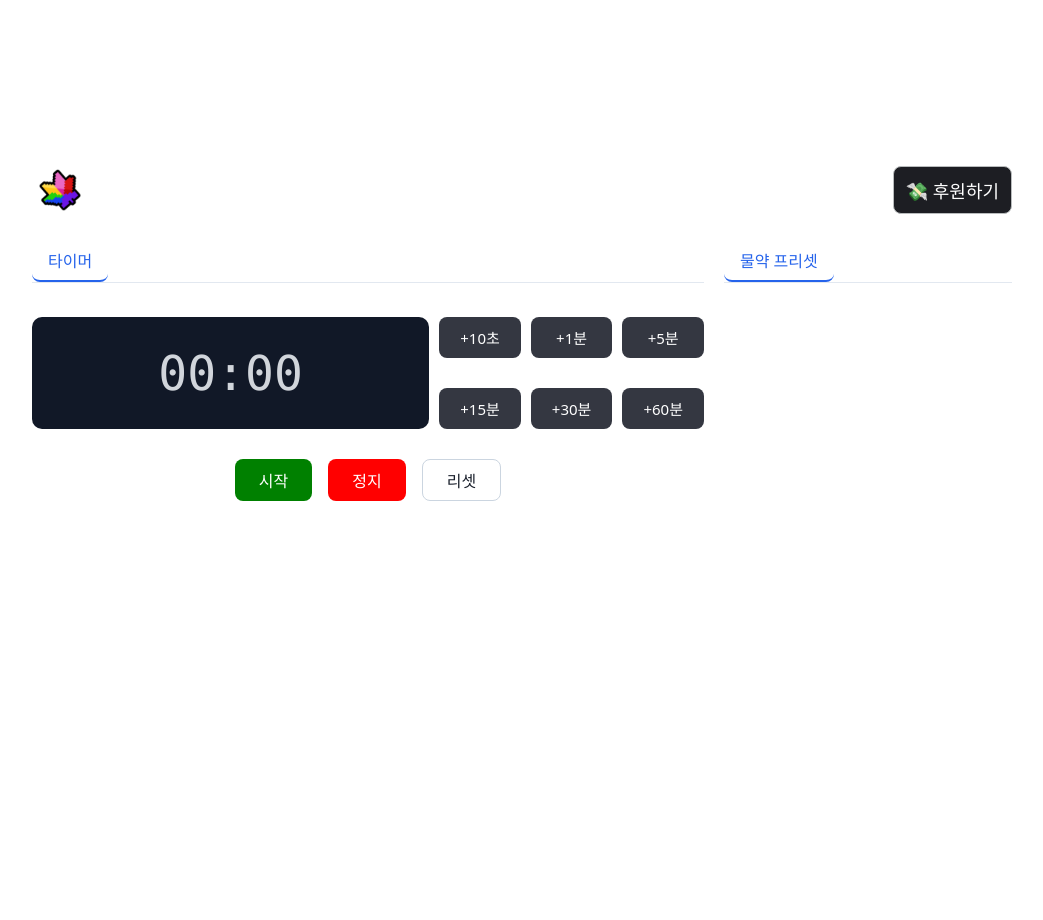
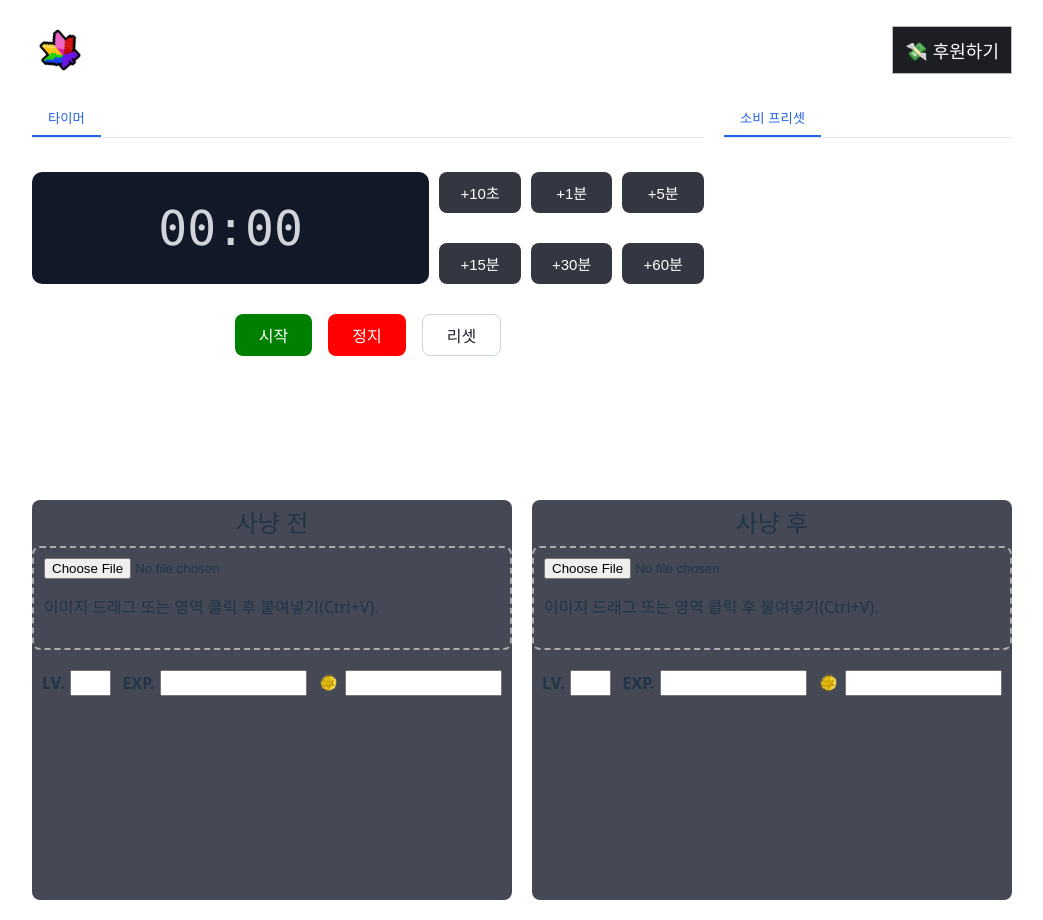
Before and after one commit to TaeTaeKim/malan-timer-fe, a Vue app: page / in a window 1280 px wide. Shown: the whole page, without its empty margins (118-1161 px from the left). Before the commit the page ends 800 px from the top, so only its background shows below. Built offline with nearby package versions, Linux system fonts and the light colour scheme.

Commit message:
<feat> : 사냥 전후 정보 입력 div 생성

```diff
--- /dev/null
+++ b/src/components/HuntInfo.vue
@@ -0,0 +1,118 @@
+<script setup lang="ts">
+import { ref } from 'vue';
+const imageUrl = ref<string | null>(null)
+
+function onFileChange(event: Event) {
+    const files = (event.target as HTMLInputElement).files
+    if (files && files[0]) {
+        imageUrl.value = URL.createObjectURL(files[0])
+    }
+}
+
+function onDrop(event: DragEvent) {
+    event.preventDefault()
+    if (event.dataTransfer && event.dataTransfer.files.length > 0) {
+        imageUrl.value = URL.createObjectURL(event.dataTransfer.files[0])
+    }
+}
+
+function onPaste(event: ClipboardEvent) {
+    const items = event.clipboardData?.items
+    if (items) {
+        for (const item of items) {
+            if (item.type.indexOf('image') !== -1) {
+                const file = item.getAsFile()
+                if (file) {
+                    imageUrl.value = URL.createObjectURL(file)
+                }
+            }
+        }
+    }
+}
+</script>
+
+<template>
+    <div class="image-dropbox" @drop="onDrop" @dragover.prevent @paste="onPaste" tabindex="0">
+        <input type="file" accept="image/*" @change="onFileChange" />
+        <p>이미지 드래그 또는 영역 클릭 후 붙여넣기(Ctrl+V).</p>
+    </div>
+    <div class="hunt-info">
+        <div class="level-exp-meso">
+            <div class="level info-element">
+                <span class="level-title">LV.</span>
+                <input type="number" class="level-input hunt-input" id="level">
+            </div>
+            <div class="exp info-element">
+                <span class="exp-title">EXP.</span>
+                <input type="number" class="exp-input hunt-input" id="exp">
+            </div>
+            <div class="meso info-element">
+                <img src="../assets/meso.png" alt="meso-icon" class="meso-icon" style="width: 22px; height: 22px;">
+                <input type="number" class="meso-input hunt-input" id="meso">
+            </div>
+        </div>
+    </div>
+
+</template>
+<style scoped>
+.hunt-info {
+    padding: 10px;
+}
+
+.image-dropbox {
+    display: flex;
+    flex-direction: column;
+    border: 2px dashed #aaa;
+    padding: 10px;
+    cursor: pointer;
+    height: 80px;
+    background: none;
+    margin-bottom: 10px;
+    border-radius: 8px;
+}
+
+.image-dropbox:focus {
+    outline: 2px solid #2563EB;
+}
+
+.level-exp-meso {
+    display: flex;
+    justify-content: space-between;
+}
+
+.info-element {
+    display: flex;
+    align-items: center;
+}
+
+.level {
+    width: 15%;
+}
+
+.exp,
+.meso {
+    width: 40%;
+}
+
+
+/* level, exp, meso input */
+.level-input {
+    margin-left: 5px;
+    width: 80%;
+    height: 20px;
+
+}
+
+.exp-input,
+.meso-input {
+    margin-left: 5px;
+    width: 100%;
+    height: 20px;
+}
+
+/* level exp title font */
+.level-title,
+.exp-title {
+    font-weight: 900;
+}
+</style>
--- a/src/components/Preset.vue
+++ b/src/components/Preset.vue
@@ -7,7 +7,7 @@ const activeTab: Ref<'preset' | 'history'> = ref('preset')
     <div class="preset-container">
         <div class="tabs">
             <button :class="['tab-button', { active: activeTab === 'preset' }]" @click="activeTab = 'preset'">
-                물약 프리셋
+                소비 프리셋
             </button>
             <button :class="['tab-button', { active: activeTab === 'history' }]" @click="activeTab = 'history'">
                 사냥 히스토리
--- a/src/style.css
+++ b/src/style.css
@@ -33,7 +33,7 @@ body {
 h1 {
   line-height: 1.1;
 }
-
+/*
 button {
   border-radius: 8px;
   border: 1px solid transparent;
@@ -44,7 +44,7 @@ button {
   background-color: #1a1a1a;
   cursor: pointer;
   transition: border-color 0.25s;
-}
+} */
 button:hover {
   border-color: #646cff;
 }
--- a/src/views/App.vue
+++ b/src/views/App.vue
@@ -1,5 +1,6 @@
 <script setup lang="ts">
 import AppHeader from '../components/AppHeader.vue';
+import HuntInfo from '../components/HuntInfo.vue';
 import Preset from '../components/Preset.vue';
 import Timer from '../components/Timer.vue';
 </script>
@@ -11,8 +12,14 @@ import Timer from '../components/Timer.vue';
     <Preset />
   </div>
   <div class="hunt-info-container">
-
-
+    <div class="hunt-start">
+      <h2 class="hunt-title">사냥 전</h2>
+      <HuntInfo />
+    </div>
+    <div class="hunt-end">
+      <h2 class="hunt-title">사냥 후</h2>
+      <HuntInfo />
+    </div>
   </div>
 </template>
 
@@ -22,4 +29,22 @@ import Timer from '../components/Timer.vue';
   height: 400px;
   display: flex;
 }
+
+.hunt-info-container {
+  display: flex;
+  gap: 20px;
+}
+
+.hunt-title {
+  text-align: center;
+  margin: 5px 0;
+}
+
+.hunt-start,
+.hunt-end {
+  width: 50%;
+  background-color: #454956;
+  border-radius: 8px;
+  min-height: 400px;
+}
 </style>
```
Also changed, not shown: src/assets/meso.png (added).
